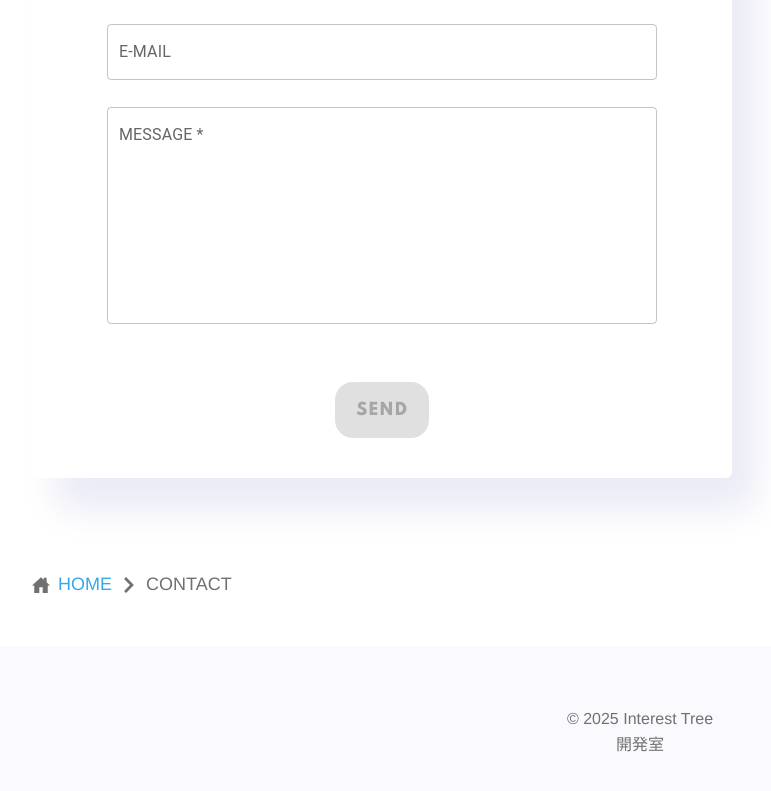
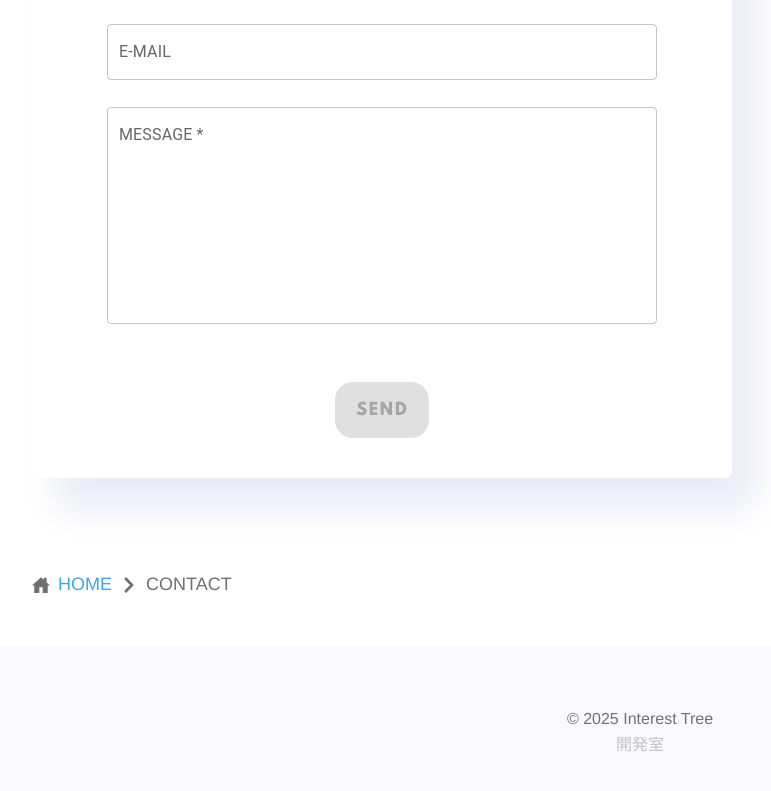
Before and after one commit to Kazoo1122/nextjs-blog, a Next.js app: page /contact in a window 1280 px wide. Shown: the part 738-1529 px from the top of the page, without its empty margins (0-771 px from the left). Built offline with nearby package versions, Linux system fonts and the light colour scheme; no server answers; a web font is replaced by a local one.

Commit message:
add: dev link opacity

```diff
--- a/components/Layout.tsx
+++ b/components/Layout.tsx
@@ -118,7 +118,7 @@ const Layout = (props: MetaProps) => {
             </p>
             <p>
               <Link href='/dev'>
-                <a> 開発室 </a>
+                <a className={styles.dev}> 開発室 </a>
               </Link>
             </p>
           </footer>
```
